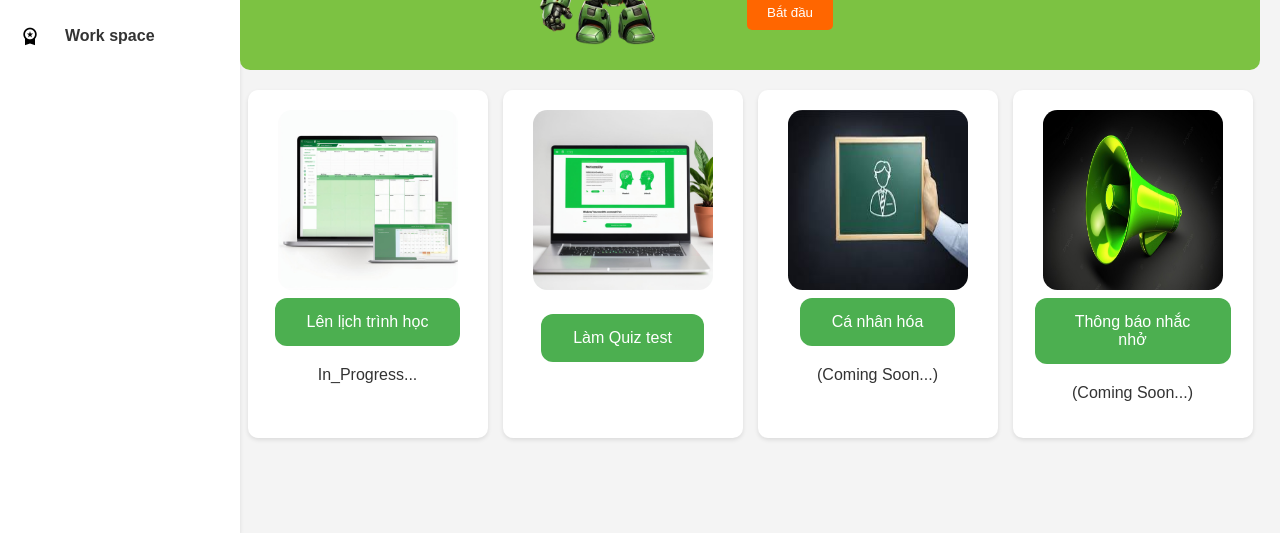
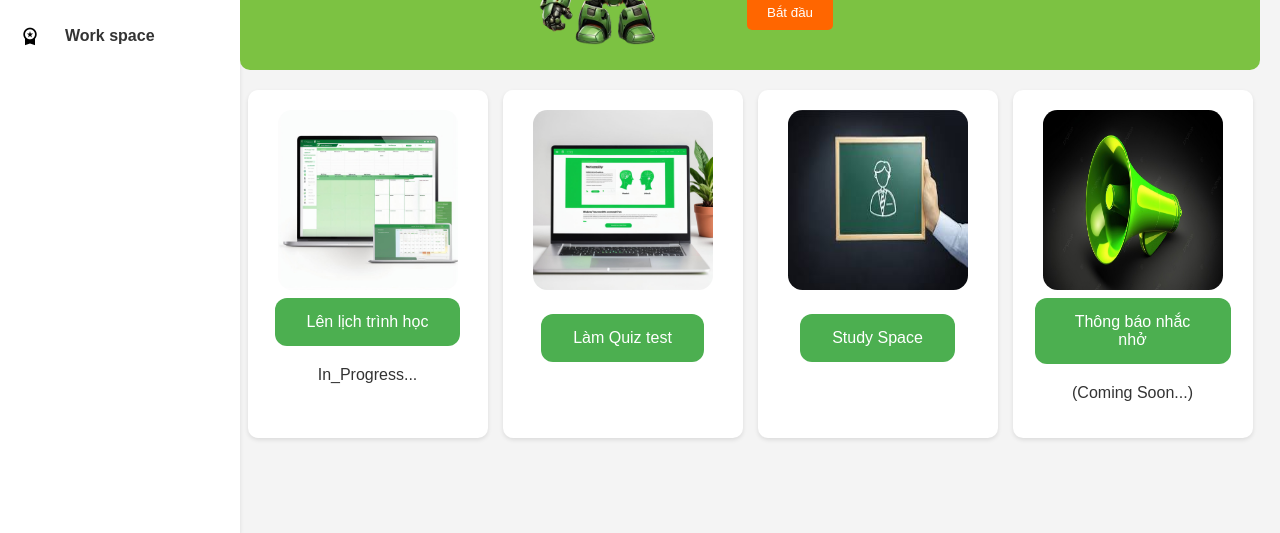
Before and after one commit to hieu22012003/hackathonproject, a website: page index.html in a window 1280 px wide. Shown: the part 267-800 px from the top of the page. Drawn offline with Linux system fonts and the light colour scheme; a script that the page names is missing.

Commit message:
Update index.html

```diff
--- a/index.html
+++ b/index.html
@@ -70,8 +70,7 @@
             <div class="card">
                 <img src="images/ảnh 3.jpg" alt="">
                 <!-- <i class="material-icons">person_pin</i> -->
-                <div class = "button-link">Cá nhân hóa</div>
-                <p>(Coming Soon...)</p>
+               <p><a href="pomodoro.html" class ="button-link">Study Space</a></p>
             </div>
             <div class="card">
                 <img src="images/ảnh 4.jpg" alt="">
```
